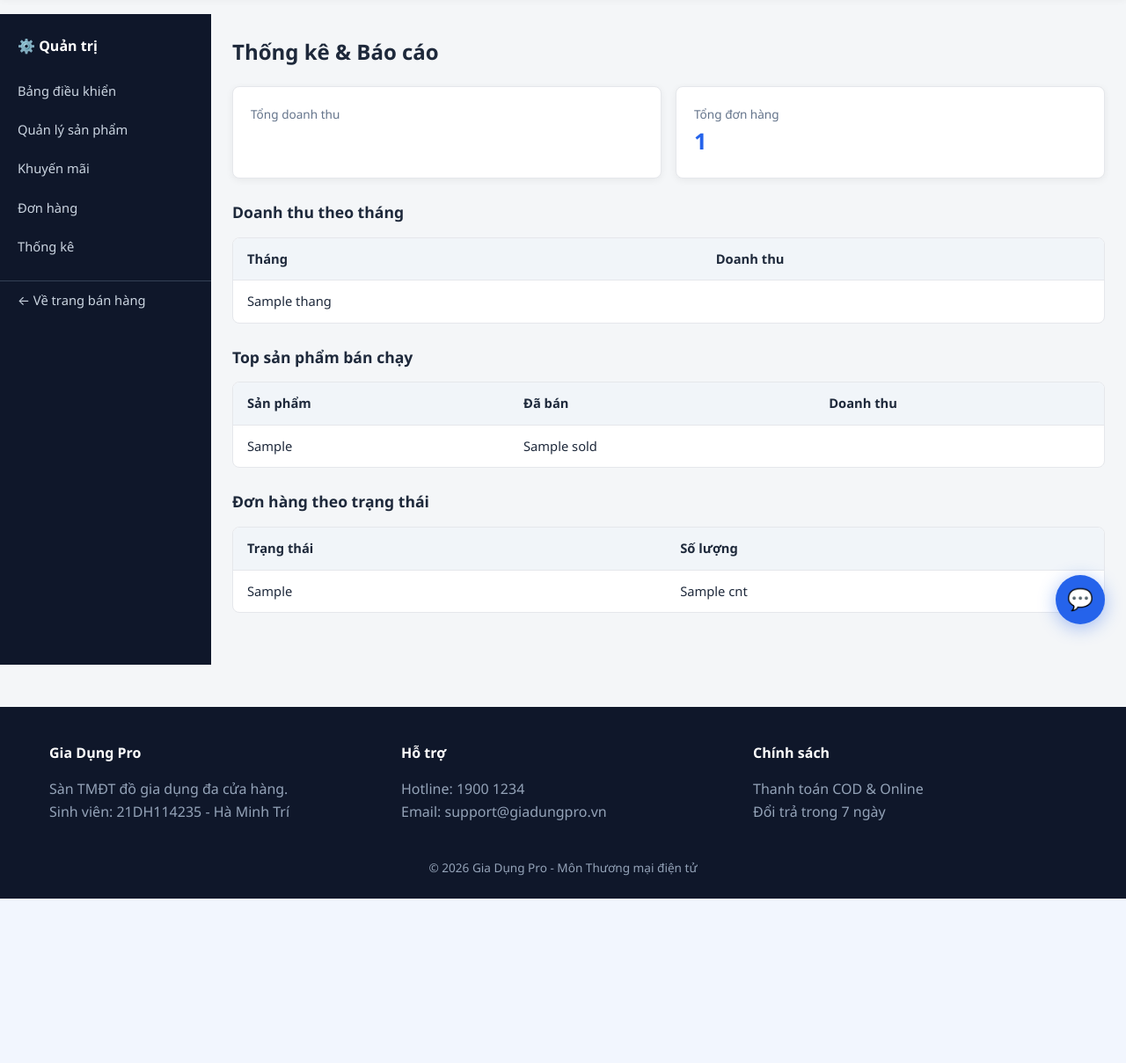
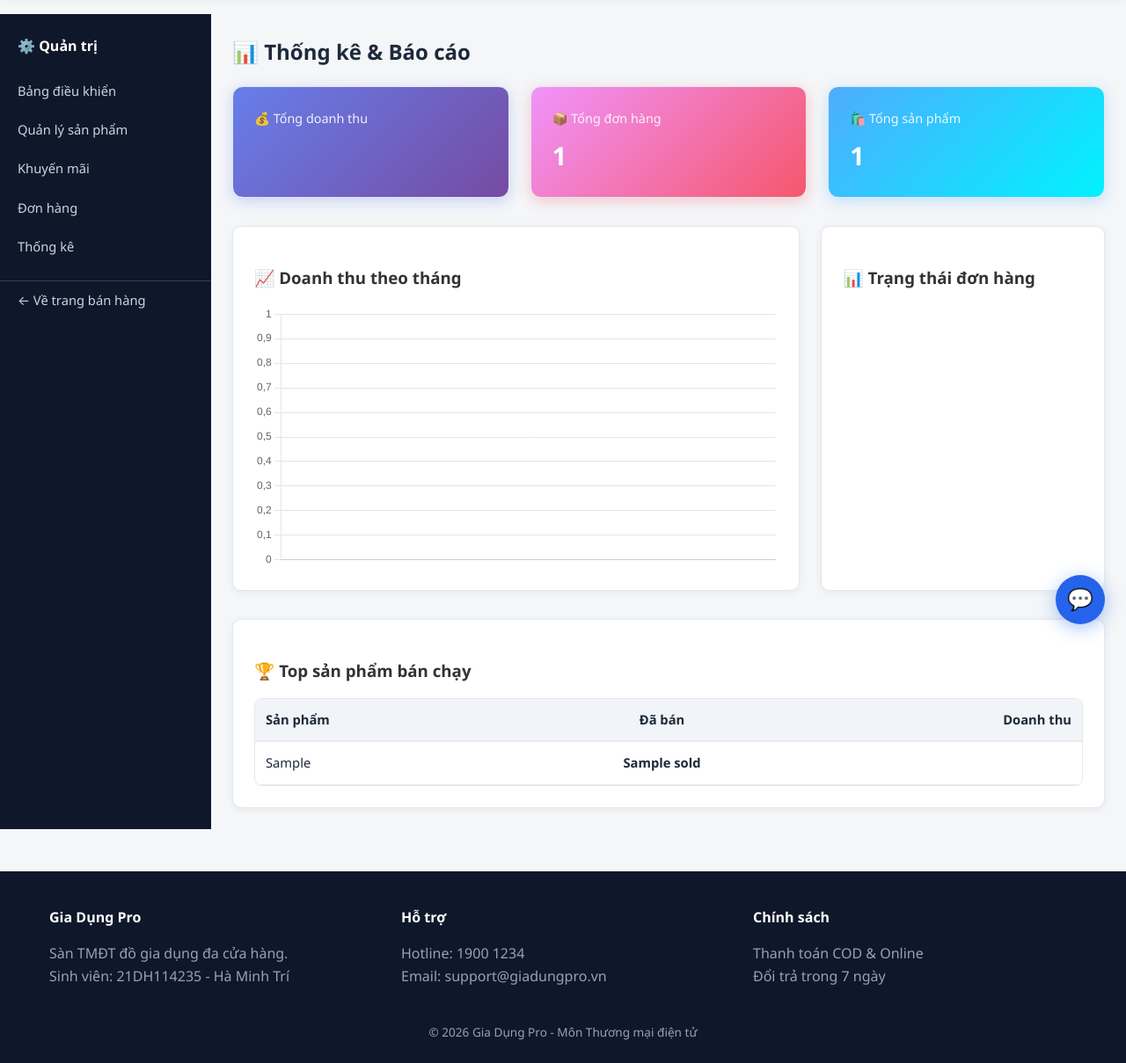
Before and after one commit to lowz21/Web-Gia-D-ng, a Python web app: template templates/admin/statistics.html in a window 1280 px wide. Shown: the part 66-1275 px from the top of the page at 88% size. Before the commit the page ends 1088 px from the top, so only its background shows below. Run offline with Jinja, Linux system fonts and the light colour scheme; the template is opened without the code that fills it: most values are stand-ins (such as "Sample title", 1, 10 or a date in 2020); a map, chart or similar area stays blank.

Commit message:
Redesign admin statistics page into modern analytics dashboard with Chart.js

```diff
--- a/templates/admin/statistics.html
+++ b/templates/admin/statistics.html
@@ -1,32 +1,164 @@
 {% extends "admin/layout.html" %}
 {% block admin_content %}
-<h1 class="page-title">Thống kê & Báo cáo</h1>
-<div class="stats-grid">
-  <div class="stat-card"><div class="label">Tổng doanh thu</div><div class="value">{{ format_currency(total_revenue) }}</div></div>
-  <div class="stat-card"><div class="label">Tổng đơn hàng</div><div class="value">{{ total_orders }}</div></div>
+<script src="https://cdn.jsdelivr.net/npm/chart.js"></script>
+
+<h1 class="page-title">📊 Thống kê & Báo cáo</h1>
+
+<!-- Stats Cards -->
+<div class="stats-grid" style="display: grid; grid-template-columns: repeat(auto-fit, minmax(250px, 1fr)); gap: 1.5rem; margin-bottom: 2rem;">
+  <div class="stat-card" style="background: linear-gradient(135deg, #667eea 0%, #764ba2 100%); color: white; padding: 1.5rem; border-radius: 12px; box-shadow: 0 4px 15px rgba(102, 126, 234, 0.3);">
+    <div style="font-size: 0.9rem; opacity: 0.9; margin-bottom: 0.5rem;">💰 Tổng doanh thu</div>
+    <div style="font-size: 1.8rem; font-weight: 700;">{{ format_currency(total_revenue) }}</div>
+  </div>
+  <div class="stat-card" style="background: linear-gradient(135deg, #f093fb 0%, #f5576c 100%); color: white; padding: 1.5rem; border-radius: 12px; box-shadow: 0 4px 15px rgba(245, 87, 108, 0.3);">
+    <div style="font-size: 0.9rem; opacity: 0.9; margin-bottom: 0.5rem;">📦 Tổng đơn hàng</div>
+    <div style="font-size: 1.8rem; font-weight: 700;">{{ total_orders }}</div>
+  </div>
+  <div class="stat-card" style="background: linear-gradient(135deg, #4facfe 0%, #00f2fe 100%); color: white; padding: 1.5rem; border-radius: 12px; box-shadow: 0 4px 15px rgba(79, 172, 254, 0.3);">
+    <div style="font-size: 0.9rem; opacity: 0.9; margin-bottom: 0.5rem;">🛍️ Tổng sản phẩm</div>
+    <div style="font-size: 1.8rem; font-weight: 700;">{{ total_products }}</div>
+  </div>
 </div>
 
-<h2 style="font-size:1.1rem;">Doanh thu theo tháng</h2>
-<div class="table-wrap" style="margin-bottom:1.5rem;">
-  <table>
-    <thead><tr><th>Tháng</th><th>Doanh thu</th></tr></thead>
-    <tbody>{% for r in revenue_by_month %}<tr><td>{{ r.thang }}</td><td>{{ format_currency(r.doanh_thu) }}</td></tr>{% else %}<tr><td colspan="2">Chưa có dữ liệu</td></tr>{% endfor %}</tbody>
-  </table>
+<!-- Charts Row -->
+<div style="display: grid; grid-template-columns: 2fr 1fr; gap: 1.5rem; margin-bottom: 2rem;">
+  <!-- Revenue Chart -->
+  <div class="card" style="padding: 1.5rem; border-radius: 12px; box-shadow: 0 2px 10px rgba(0,0,0,0.1);">
+    <h3 style="margin-bottom: 1rem; color: #333;">📈 Doanh thu theo tháng</h3>
+    <div style="height: 300px;">
+      <canvas id="revenueChart"></canvas>
+    </div>
+  </div>
+
+  <!-- Status Chart -->
+  <div class="card" style="padding: 1.5rem; border-radius: 12px; box-shadow: 0 2px 10px rgba(0,0,0,0.1);">
+    <h3 style="margin-bottom: 1rem; color: #333;">📊 Trạng thái đơn hàng</h3>
+    <div style="height: 300px;">
+      <canvas id="statusChart"></canvas>
+    </div>
+  </div>
 </div>
 
-<h2 style="font-size:1.1rem;">Top sản phẩm bán chạy</h2>
-<div class="table-wrap" style="margin-bottom:1.5rem;">
-  <table>
-    <thead><tr><th>Sản phẩm</th><th>Đã bán</th><th>Doanh thu</th></tr></thead>
-    <tbody>{% for p in top_products %}<tr><td>{{ p.TenSanPham }}</td><td>{{ p.sold }}</td><td>{{ format_currency(p.revenue) }}</td></tr>{% else %}<tr><td colspan="3">Chưa có dữ liệu</td></tr>{% endfor %}</tbody>
-  </table>
+<!-- Top Products Table -->
+<div class="card" style="padding: 1.5rem; border-radius: 12px; box-shadow: 0 2px 10px rgba(0,0,0,0.1);">
+  <h3 style="margin-bottom: 1rem; color: #333;">🏆 Top sản phẩm bán chạy</h3>
+  <div class="table-wrap">
+    <table style="width: 100%; border-collapse: collapse;">
+      <thead>
+        <tr style="background: #f8f9fa;">
+          <th style="padding: 12px; text-align: left; border-bottom: 2px solid #e9ecef;">Sản phẩm</th>
+          <th style="padding: 12px; text-align: center; border-bottom: 2px solid #e9ecef;">Đã bán</th>
+          <th style="padding: 12px; text-align: right; border-bottom: 2px solid #e9ecef;">Doanh thu</th>
+        </tr>
+      </thead>
+      <tbody>
+        {% for p in top_products %}
+        <tr style="border-bottom: 1px solid #e9ecef; transition: background 0.2s;">
+          <td style="padding: 12px;">{{ p.TenSanPham }}</td>
+          <td style="padding: 12px; text-align: center; font-weight: 600;">{{ p.sold }}</td>
+          <td style="padding: 12px; text-align: right; color: #28a745; font-weight: 600;">{{ format_currency(p.revenue) }}</td>
+        </tr>
+        {% else %}
+        <tr>
+          <td colspan="3" style="padding: 2rem; text-align: center; color: #6c757d;">Chưa có dữ liệu</td>
+        </tr>
+        {% endfor %}
+      </tbody>
+    </table>
+  </div>
 </div>
 
-<h2 style="font-size:1.1rem;">Đơn hàng theo trạng thái</h2>
-<div class="table-wrap">
-  <table>
-    <thead><tr><th>Trạng thái</th><th>Số lượng</th></tr></thead>
-    <tbody>{% for s in status_stats %}<tr><td>{{ order_status.get(s.TrangThai, s.TrangThai) }}</td><td>{{ s.cnt }}</td></tr>{% endfor %}</tbody>
-  </table>
-</div>
+<script>
+// Revenue Chart
+const revenueCtx = document.getElementById('revenueChart').getContext('2d');
+const revenueChart = new Chart(revenueCtx, {
+  type: 'line',
+  data: {
+    labels: {{ months_labels|tojson }},
+    datasets: [{
+      label: 'Doanh thu (VNĐ)',
+      data: {{ revenue_data|tojson }},
+      borderColor: '#667eea',
+      backgroundColor: 'rgba(102, 126, 234, 0.1)',
+      borderWidth: 3,
+      fill: true,
+      tension: 0.4,
+      pointBackgroundColor: '#667eea',
+      pointBorderColor: '#fff',
+      pointBorderWidth: 2,
+      pointRadius: 6,
+      pointHoverRadius: 8
+    }]
+  },
+  options: {
+    responsive: true,
+    maintainAspectRatio: false,
+    plugins: {
+      legend: {
+        display: false
+      },
+      tooltip: {
+        backgroundColor: 'rgba(0,0,0,0.8)',
+        padding: 12,
+        titleFont: { size: 14 },
+        bodyFont: { size: 13 },
+        callbacks: {
+          label: function(context) {
+            return 'Doanh thu: ' + new Intl.NumberFormat('vi-VN', { style: 'currency', currency: 'VND' }).format(context.raw);
+          }
+        }
+      }
+    },
+    scales: {
+      y: {
+        beginAtZero: true,
+        ticks: {
+          callback: function(value) {
+            return new Intl.NumberFormat('vi-VN', { notation: 'compact' }).format(value);
+          }
+        }
+      }
+    }
+  }
+});
+
+// Status Chart
+const statusCtx = document.getElementById('statusChart').getContext('2d');
+const statusChart = new Chart(statusCtx, {
+  type: 'doughnut',
+  data: {
+    labels: {{ status_labels|tojson }},
+    datasets: [{
+      data: {{ status_counts|tojson }},
+      backgroundColor: [
+        '#28a745',
+        '#ffc107',
+        '#dc3545',
+        '#17a2b8',
+        '#6c757d'
+      ],
+      borderWidth: 0,
+      hoverOffset: 10
+    }]
+  },
+  options: {
+    responsive: true,
+    maintainAspectRatio: false,
+    plugins: {
+      legend: {
+        position: 'bottom',
+        labels: {
+          padding: 15,
+          usePointStyle: true,
+          font: { size: 12 }
+        }
+      },
+      tooltip: {
+        backgroundColor: 'rgba(0,0,0,0.8)',
+        padding: 12
+      }
+    }
+  }
+});
+</script>
 {% endblock %}
```
Also changed, not shown: routes/admin.py (+18 -2 lines).
